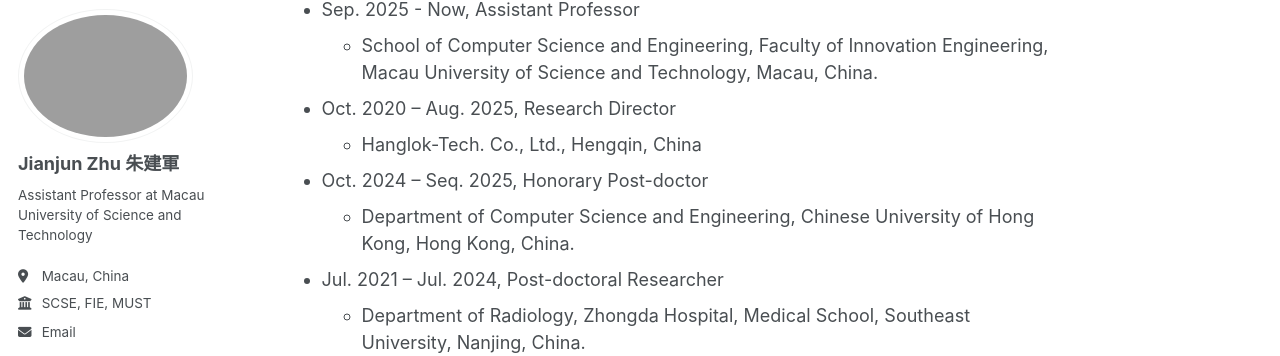
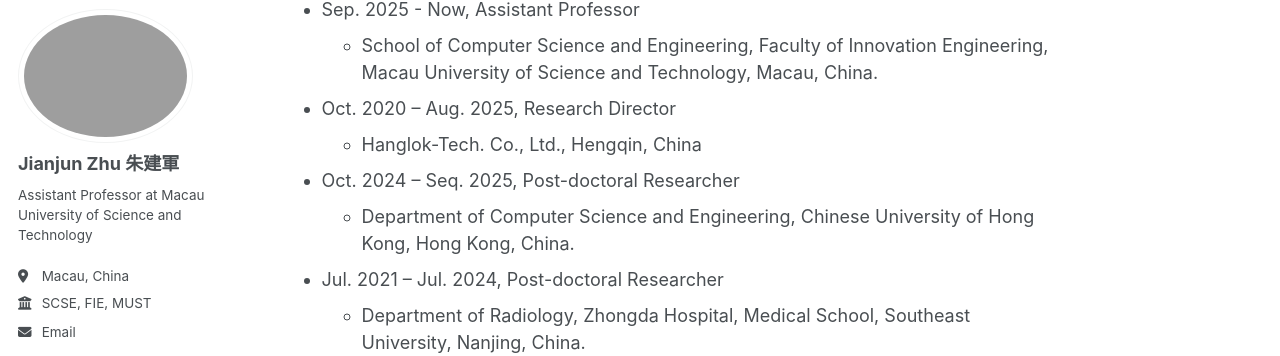
Before and after one commit to JianjunZhu/JianjunZhu.github.io, a Jekyll site: the page built from _pages/about.md, in a window 1280 px wide and 900 px high, scrolled down 719 px. Shown: the part 90-446 px from the top of the window. Built offline with Jekyll 4.4.1, drawn with Linux system fonts in a browser that asks for light colours; some web fonts are replaced; a script that is not in the unit is left out.

Commit message:
Update about.md

```diff
--- a/_pages/about.md
+++ b/_pages/about.md
@@ -32,7 +32,7 @@ Work Experience
 * Oct. 2020 – Aug. 2025, Research Director
   * Hanglok-Tech. Co., Ltd., Hengqin, China
 
-* Oct. 2024 – Seq. 2025, Honorary Post-doctor
+* Oct. 2024 – Seq. 2025, Post-doctoral Researcher
   * Department of Computer Science and Engineering, Chinese University of Hong Kong, Hong Kong, China.
 
 * Jul. 2021 – Jul. 2024, Post-doctoral Researcher
```
